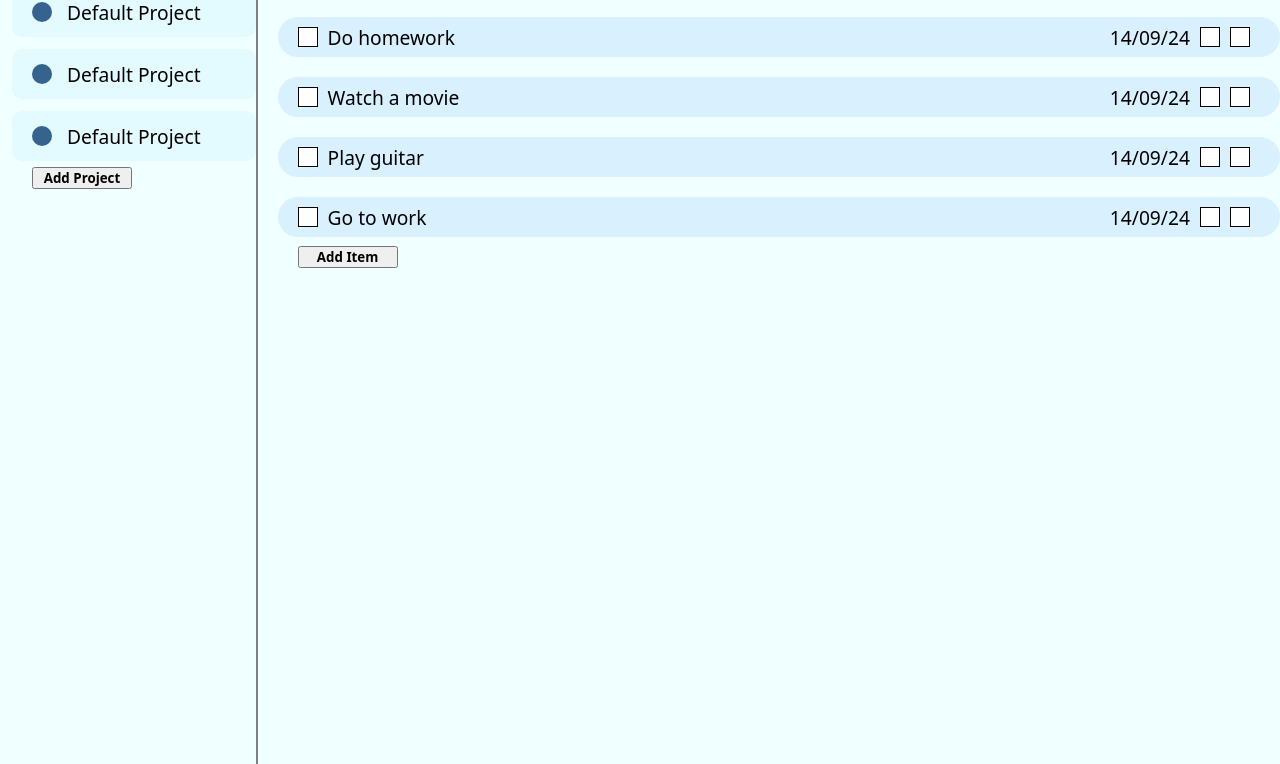
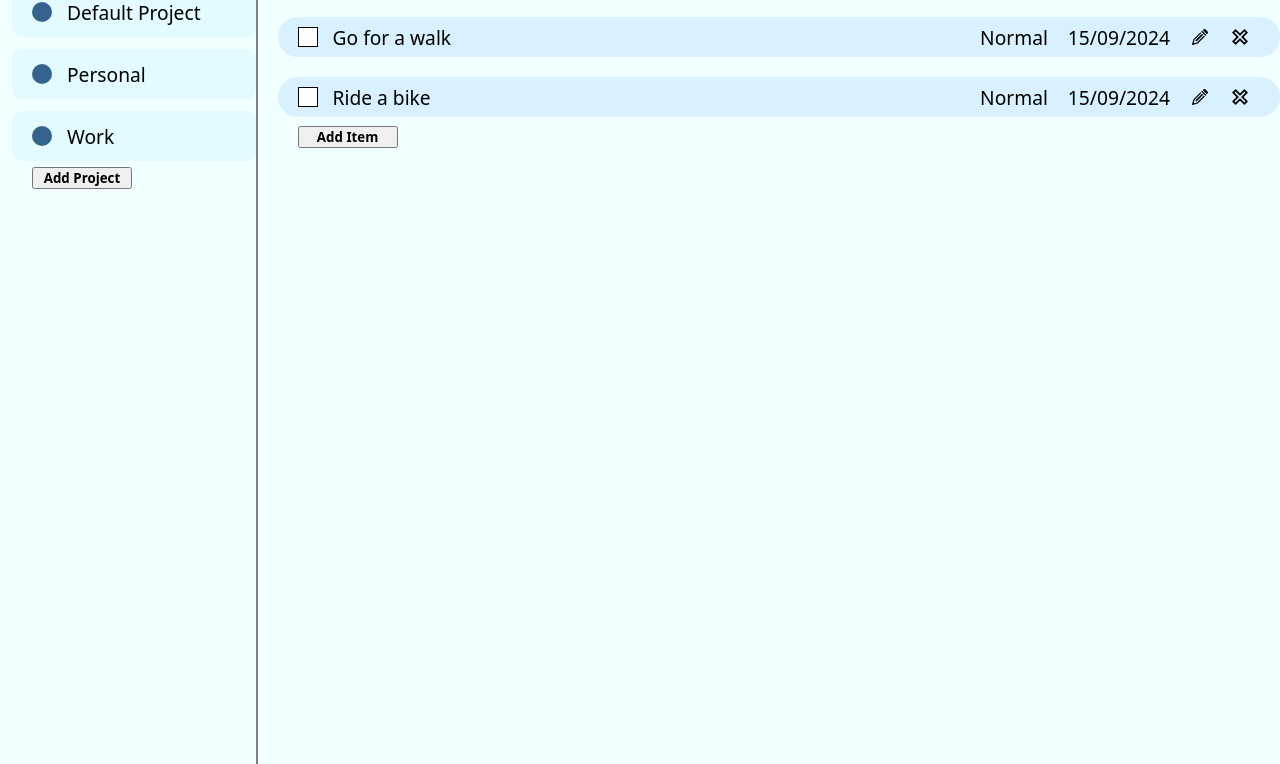
Before and after one commit to gawhite92/top_ToDoList, a website built with webpack: page src/template.html in a window 1280 px wide. Shown: the part 136-900 px from the top of the page. Built offline with nearby package versions, Linux system fonts and the light colour scheme.

Commit message:
Add project / task and view functions working

```diff
--- a/package.json
+++ b/package.json
@@ -11,6 +11,7 @@
   "devDependencies": {
     "@eslint/js": "^9.10.0",
     "css-loader": "^7.1.2",
+    "date-fns": "^3.6.0",
     "eslint": "^9.10.0",
     "html-loader": "^5.1.0",
     "html-webpack-plugin": "^5.6.0",
--- a/src/index.js
+++ b/src/index.js
@@ -1,23 +1,24 @@
 import "./styles.css";
-import {showAddTaskForm} from "./createTask.js"
-import {showAddProjectForm} from "./createProject.js"
-import {database} from "./testdata.js"
-// import moment from moment
+import { format } from 'date-fns'
 
-export {newProject, newTask}
+import { showAddTaskForm } from "./createTask.js"
+import { showAddProjectForm } from "./createProject.js"
+import { populateProjects, populateTasks, clearProjects, clearTasks } from "./populate.js"
+import { database } from "./testdata.js"
 
-console.log(database)
+export { newProject, newTask, populateProjects, populateTasks }
 
-///////////////////////////////////////////////////////
+// PROJECT CONSTRUCTOR
 
 function Project(title) {
     this.title = title
+    this.tasks = []
 }
 
 function newProject() {
     const title = document.getElementById("projectTitleInput");
 
-    if (title.value == ''){
+    if (title.value == '') {
         console.log('Insufficient information')
         return
     }
@@ -27,14 +28,14 @@ function newProject() {
     console.table(database);
 }
 
-///////////////////////////////////////////////////////
+// TASK CONSTRUCTOR
 
 function Task(title, description, priority, dueDate) {
     this.title = title,
-    this.description = description,
-    this.priority = priority,
-    this.dueDate = dueDate,
-    this.createdDate = new Date(),
+        this.description = description,
+        this.priority = priority,
+        this.dueDate = dueDate,
+        this.createdDate = format(new Date(), "dd/MM/yyyy")
     this.active = true
 }
 
@@ -47,17 +48,22 @@ function newTask() {
     const toDoListHeader = document.getElementById("toDoListHeader"); //Quick and dirty. Better to make an 'activeProject' variable and assign the project index value.
     const selectedProjectName = toDoListHeader.textContent;
 
+    const formattedDueDate = format(dueDate.value, "dd/MM/yyyy")
+
     const selectedProject = database.find(project => project.title == selectedProjectName);
 
-    if (title.value == ''){
+    if (title.value == '') {
         console.log('Insufficient information')
         return
     }
 
-    console.log(title.value, description.value, priority.value, dueDate.value) //TEST
+    console.log(title.value, description.value, priority.value, formattedDueDate) //TEST
 
-    const newTask = new Task(title.value, description.value, priority.value, dueDate.value); // uses constructor to create task
+    const newTask = new Task(title.value, description.value, priority.value, formattedDueDate); // uses constructor to create task
     selectedProject.tasks.push(newTask); // adds new task to database
     console.log(selectedProject.title); //TEST
     console.table(selectedProject.tasks); //TEST
 }
+
+populateProjects();
+populateTasks(0);
--- /dev/null
+++ b/src/populate.js
@@ -0,0 +1,119 @@
+export { populateProjects, populateTasks, clearProjects, clearTasks }
+import { database } from "./testdata.js"
+
+
+function populateProjects() {
+    console.log('Populating project list.');
+    const projectsList = document.getElementById("projectslist");
+
+    for (let i = 0; i < database.length; i++) {
+        const projectContainer = document.createElement("div");
+        projectContainer.setAttribute("class", "projectcontainer");
+
+        const projectIcon = document.createElement("div");
+        projectIcon.setAttribute("class", "projecticon");
+
+        const projectTitle = document.createElement("div");
+        projectTitle.setAttribute("class", "projecttitle");
+        projectTitle.innerText = database[i].title;
+
+        projectsList.appendChild(projectContainer);
+        projectContainer.appendChild(projectIcon);
+        projectContainer.appendChild(projectTitle);
+
+        const projects = document.querySelectorAll(".projecttitle");
+
+        projects.forEach((project) => {
+            project.addEventListener("click", () => {
+                const selectedProjectTitle = project.innerText
+                console.log(selectedProjectTitle);
+                const selectedProject = database.findIndex(project => project.title == selectedProjectTitle);
+                console.log(selectedProject);
+                clearTasks();
+                populateTasks(selectedProject);
+            })
+        });
+    }
+}
+
+function populateTasks(activeProjectIndex) {
+    if (activeProjectIndex == undefined) {
+        const toDoListHeader = document.getElementById("toDoListHeader");
+        const selectedProjectTitle = toDoListHeader.innerText;
+        const selectedProject = database.findIndex(project => project.title == selectedProjectTitle);
+        activeProjectIndex = selectedProject
+    }
+
+    console.log(`Populating project ${activeProjectIndex} list.`);
+    const toDoGroupContainer = document.getElementById("todogroupcontainer");
+
+    let activeProjectTasks = database[activeProjectIndex].tasks
+    console.log(`There is ${activeProjectTasks.length} tasks in this project.`);
+
+    for (let i = 0; i < activeProjectTasks.length; i++) {
+        const toDoContainer = document.createElement("div");
+        toDoContainer.setAttribute("class", "todocontainer");
+
+        const toDoLeftContainer = document.createElement("div");
+        toDoLeftContainer.setAttribute("class", "todoleftcontainer");
+
+        const toDoCheckbox = document.createElement("button");
+        toDoCheckbox.setAttribute("class", "todocheckbox");
+
+        const title = document.createElement("div");
+        title.setAttribute("class", "title");
+        title.innerText = activeProjectTasks[i].title;
+
+        const toDoRightContainer = document.createElement("div");
+        toDoRightContainer.setAttribute("class", "todorightcontainer");
+
+        const priority = document.createElement("div");
+        priority.setAttribute("class", "priority");
+        priority.innerText = activeProjectTasks[i].priority;
+
+        const dueDate = document.createElement("div");
+        dueDate.setAttribute("class", "duedate");
+        dueDate.innerText = activeProjectTasks[i].dueDate;
+
+        const editToDoButton = document.createElement("button");
+        editToDoButton.setAttribute("class", "edittodobutton");
+
+        const deleteToDoButton = document.createElement("button");
+        deleteToDoButton.setAttribute("class", "deletetodobutton");
+
+        toDoGroupContainer.appendChild(toDoContainer);
+
+        toDoContainer.appendChild(toDoLeftContainer);
+        toDoLeftContainer.appendChild(toDoCheckbox);
+        toDoLeftContainer.appendChild(title);
+
+        toDoContainer.appendChild(toDoRightContainer);
+        toDoRightContainer.appendChild(priority);
+        toDoRightContainer.appendChild(dueDate);
+        toDoRightContainer.appendChild(editToDoButton);
+        toDoRightContainer.appendChild(deleteToDoButton);
+    }
+
+
+const addTaskButton = document.getElementById("addtaskbutton");
+addTaskButton.removeAttribute("class", "hidden");
+
+const toDoListHeader = document.getElementById("toDoListHeader");
+toDoListHeader.innerText = database[activeProjectIndex].title;
+}
+
+function clearTasks() {
+    const toDoGroupContainer = document.getElementById("todogroupcontainer");
+
+    while (toDoGroupContainer.lastElementChild) {
+        toDoGroupContainer.removeChild(toDoGroupContainer.lastElementChild);
+    }
+}
+
+function clearProjects() {
+    const projectsList = document.getElementById("projectslist");
+
+    while (projectsList.lastElementChild) {
+        projectsList.removeChild(projectsList.lastElementChild);
+    }
+}
--- a/src/styles.css
+++ b/src/styles.css
@@ -3,7 +3,8 @@
 * {
   margin: 0px;
   padding: 0px;
-  font-family: system-ui, sans-serif; ;
+  font-family: system-ui, sans-serif;
+  ;
 }
 
 body {
@@ -13,7 +14,7 @@ body {
   grid-template-areas: 'sidebar content';
   height: 900px;
   gap: 2px;
-  }
+}
 
 #sidebar {
   grid-area: sidebar;
@@ -62,7 +63,7 @@ body {
   font-weight: bold;
 }
 
-.projecticon{
+.projecticon {
   background-color: rgb(54, 99, 141);
   height: 20px;
   width: 20px;
@@ -81,6 +82,9 @@ body {
   font-size: 1.2em;
 }
 
+.projecttitle {
+  cursor: pointer;
+}
 
 /*GROUP CONTENT STYLES*/
 
@@ -95,6 +99,10 @@ body {
 
 /* To do box styles */
 
+.hidden {
+  visibility: hidden;
+}
+
 #todogroupcontainer {
   display: flex;
   flex-direction: column;
@@ -102,7 +110,7 @@ body {
 }
 
 .todocontainer {
-  background-color:rgba(205, 231, 255, 0.637);
+  background-color: rgba(205, 231, 255, 0.637);
   display: flex;
   justify-content: space-between;
   align-items: center;
@@ -113,12 +121,13 @@ body {
 .todorightcontainer,
 .todoleftcontainer {
   display: flex;
-  gap: 10px;
+  gap: 15px;
   align-items: center;
 }
 
 .todorightcontainer {
   padding-right: 30px;
+  gap: 20px;
 }
 
 .todocheckbox {
@@ -130,12 +139,22 @@ body {
 
 .edittodobutton,
 .deletetodobutton {
-  background-color: white;
   height: 20px;
   width: 20px;
-  border: solid black 1px;
+  background-repeat: no-repeat;
+  background-position: center;
+  border: 0px;
+  background-color: transparent;
+  outline: none;
 }
 
+.edittodobutton {
+  background-image: url("./assets/icons/edit-16.ico");
+}
+
+.deletetodobutton {
+  background-image: url(./assets/icons/x-mark-2-16.ico);
+}
 
 /* FORM STYLES */
 
@@ -143,7 +162,7 @@ body {
 #submitNewProjectButton,
 #addtaskbutton,
 #submitNewTask {
-  cursor:pointer;
+  cursor: pointer;
   font-weight: bold;
   width: 100px;
 }
@@ -160,8 +179,8 @@ body {
   padding-left: 20px;
 }
 
-#newProjectForm>input{
-  height:25px;
+#newProjectForm>input {
+  height: 25px;
   margin-top: 5px;
 }
 
@@ -174,11 +193,11 @@ input#dueDate {
   width: 10vw;
 }
 
-#newProjectForm>input{
-  height:25px;
+#newProjectForm>input {
+  height: 25px;
   margin-top: 5px;
 }
 
-button:hover{
-  transform:scale(1.05);
+button:hover {
+  transform: scale(1.05);
 }
--- a/src/testdata.js
+++ b/src/testdata.js
@@ -6,8 +6,8 @@ const database =
             "title": "Default Project",
             "tasks": [
                 {
-                    "title": "Default Task",
-                    "description": "Please delete this task, it is just to show an example.",
+                    "title": "Buy pants",
+                    "description": "I really need pants.",
                     "dueDate": "14/09/2024",
                     "priority": "Normal",
                     "createdDate": "07/09/2024",
@@ -16,8 +16,18 @@ const database =
                 },
 
                 {
-                    "title": "Shopping",
-                    "description": ["apples", "bananas", "milk", "eggs", "bread"],
+                    "title": "Go for a walk",
+                    "description": "I'm getting fat.",
+                    "dueDate": "15/09/2024",
+                    "priority": "Normal",
+                    "createdDate": "07/09/2024",
+                    "active": true,
+                    "completedDate": null
+                },
+
+                {
+                    "title": "Ride a bike",
+                    "description": "Bikes are cool.",
                     "dueDate": "15/09/2024",
                     "priority": "Normal",
                     "createdDate": "07/09/2024",
@@ -31,8 +41,8 @@ const database =
             "title": "Personal",
             "tasks": [
                 {
-                    "title": "Default Task",
-                    "description": "Please delete this task, it is just to show an example.",
+                    "title": "Listen to music",
+                    "description": "Music is fun.",
                     "dueDate": "14/09/2024",
                     "priority": "Normal",
                     "createdDate": "07/09/2024",
@@ -46,8 +56,8 @@ const database =
             "title": "Work",
             "tasks": [
                 {
-                    "title": "Default Task",
-                    "description": "Please delete this task, it is just to show an example.",
+                    "title": "Deliver report to client",
+                    "description": "Or else client will be angry.",
                     "dueDate": "14/09/2024",
                     "priority": "Normal",
                     "createdDate": "07/09/2024",
```
Also changed, not shown: src/createProject.js (+5 -2 lines), src/createTask.js (+5 -3 lines), src/template.html (+11 -6 lines), src/assets/icons/edit-16.ico (added), src/assets/icons/x-mark-2-16.ico (added), 1 other file.
